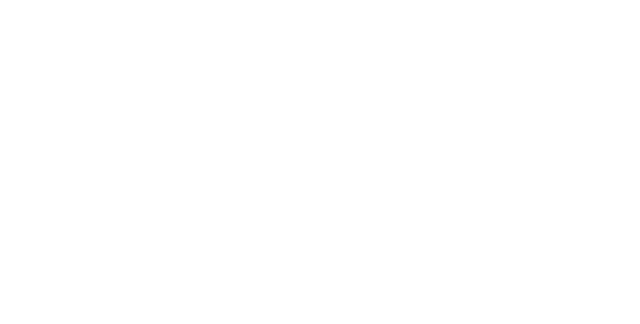
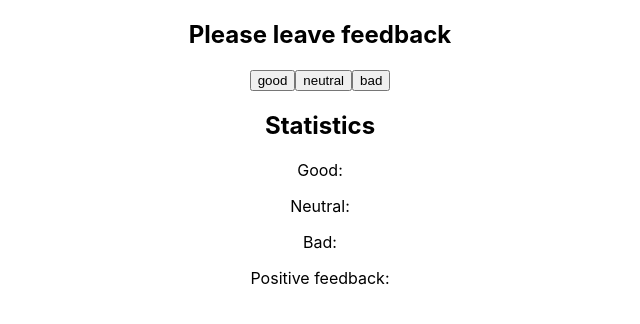
Before and after one commit to Stas-0k/goit-react-hw-02-feedback, a React (Create React App) app: page / in a window 1280 px wide. Shown: the top 324 px of the page, without its empty margins (320-960 px from the left). Built offline with nearby package versions, Linux system fonts and the light colour scheme.

Commit message:
commit
commit

```diff
--- a/src/components/App.jsx
+++ b/src/components/App.jsx
@@ -1,18 +1,33 @@
 import React, { Component } from 'react';
-import Container from "./container/Container";
+import Section from './section/Section';
+import FeedBackOptions from './feedback-options/FeedBackOptions';
+import Statistics from './feedback-options/Statistics';
+
+class App extends Component {
+  constructor() {
+    super();
+    this.state = {
+      good: 0,
+      neutral: 0,
+      bad: 0,
+    };
+  }
 
 
-class App extends Component {
+
+
   render() {
-    return (<>
-      <Container>
-
-      </Container>
-    </>
-
+    return (
+      <>
+        <Section title={'Please leave feedback'}>
+          <FeedBackOptions options={this.state}></FeedBackOptions>
+          <Statistics></Statistics>
+        </Section>
+      </>
     );
   }
+
+
 }
 
-
 export default App;
--- a/src/components/container/Container.js
+++ /dev/null
@@ -1,12 +0,0 @@
-import PropTypes from 'prop-types';
-import cont from './container.module.css';
-
-function Container({ children }) {
-  return <div className={cont.container}> {children}</div>;
-}
-
-Container.propTypes = {
-  children: PropTypes.node,
-};
-
-export default Container;
--- /dev/null
+++ b/src/components/feedback-options/FeedBackOptions.js
@@ -0,0 +1,9 @@
+const FeedBackOptions = ({options, onLeaveFeedback}) => {
+    const object = Object.keys(options)
+    return (object.map(item =>
+            <button type='button' onClick={onLeaveFeedback}>{[item]}</button>
+    )
+    )
+}
+
+export default FeedBackOptions
--- /dev/null
+++ b/src/components/feedback-options/Statistics.js
@@ -0,0 +1,15 @@
+const Statistics = (good, neutral, bad, total, positivePercentage) => {
+    return (
+        <div>
+            <h2>Statistics</h2>
+            <p>Good:</p>
+            <p>Neutral:</p>
+            <p>Bad:</p>
+            <p>Positive feedback:</p>
+        </div>
+   )
+
+
+}
+
+export default Statistics;
--- /dev/null
+++ b/src/components/section/Section.js
@@ -0,0 +1,12 @@
+import PropTypes from 'prop-types';
+import cont from './section.module.css';
+
+function Section({title, children }) {
+  return <section className={cont.container}><h1>{title}</h1> <div>{children}</div></section>;
+}
+
+Section.propTypes = {
+  children: PropTypes.node,
+};
+
+export default Section;
```
Also changed, not shown: src/components/section/section.module.css (renamed from src/components/container/container.module.css).
